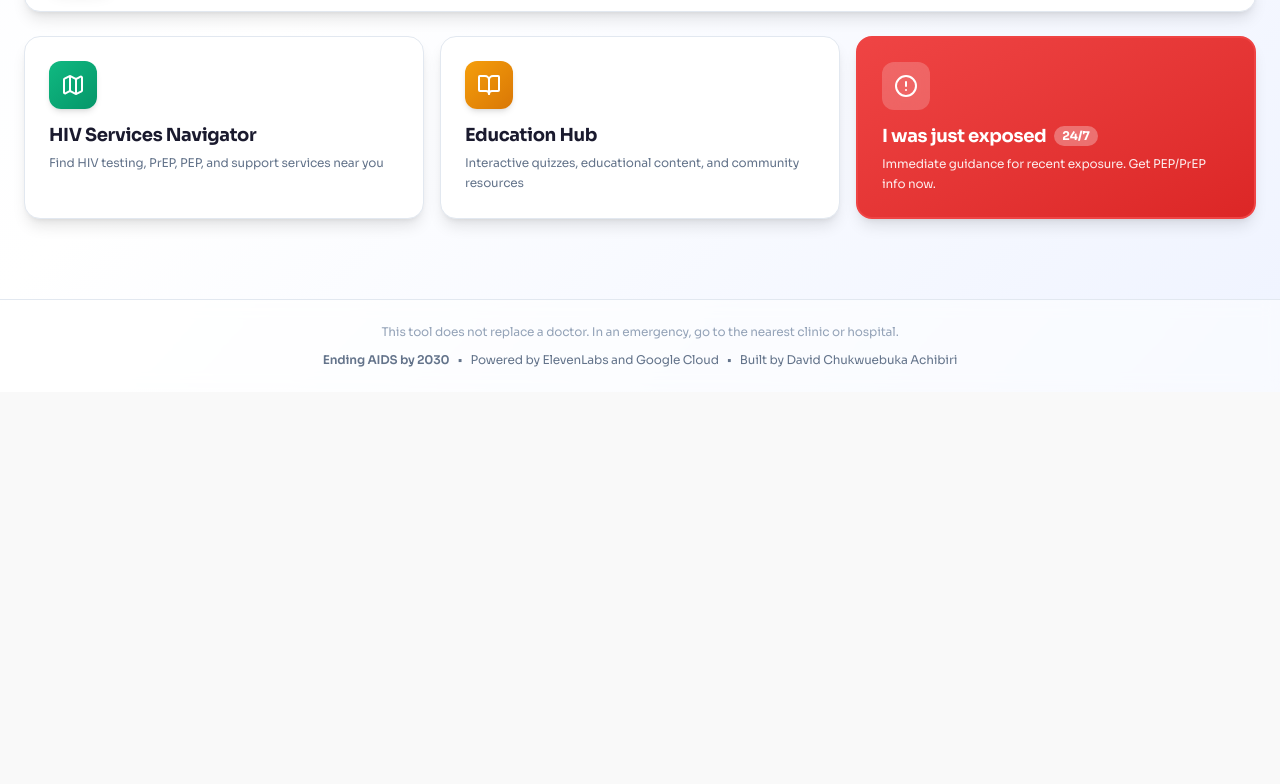
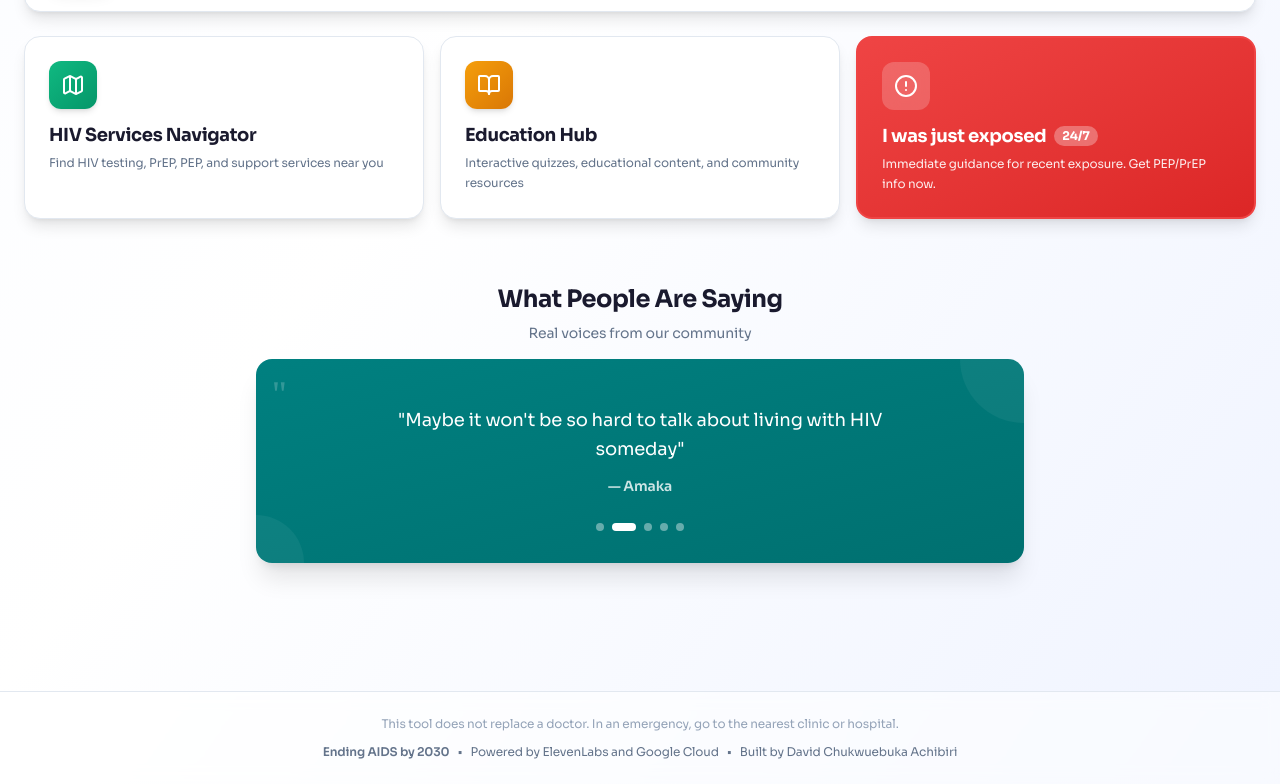
Before and after one commit to david-ac1/Sans-Capote, a Next.js app: page / in a window 1280 px wide. Shown: the part 1023-1807 px from the top of the page. Before the commit the page ends 1415 px from the top, so only its background shows below. Built offline with nearby package versions, Linux system fonts and the light colour scheme.

Commit message:
User Data Obtained and integrated into UI

```diff
--- a/src/app/page.tsx
+++ b/src/app/page.tsx
@@ -3,9 +3,44 @@
 import { MessageCircle, Map, BookOpen, AlertCircle, Sparkles, Shield, Users } from "lucide-react";
 import { useSettings } from "./settings-provider";
 import { strings, t } from "../i18n/strings";
+import { useState, useEffect } from "react";
 
 export default function Home() {
   const { language, discreetMode } = useSettings();
+
+  // Testimonial slideshow state
+  const testimonials = [
+    {
+      quote: "And I thought antibiotics cured HIV.",
+      author: "Caleb"
+    },
+    {
+      quote: "Maybe it won't be so hard to talk about living with HIV someday",
+      author: "Amaka"
+    },
+    {
+      quote: "People need SexED in Africa and we need to stop being scared of bringing it up.",
+      author: "Chiagozie B."
+    },
+    {
+      quote: "The rates at which people have unprotected sex, I think this app can help change the motion.",
+      author: "Timilehin"
+    },
+    {
+      quote: "Never been quizzed before on HIV. The certificate thing is cool.",
+      author: "Fareeda"
+    }
+  ];
+
+  const [currentTestimonial, setCurrentTestimonial] = useState(0);
+
+  useEffect(() => {
+    const interval = setInterval(() => {
+      setCurrentTestimonial((prev) => (prev + 1) % testimonials.length);
+    }, 5000); // Change every 5 seconds
+
+    return () => clearInterval(interval);
+  }, [testimonials.length]);
 
   return (
     <div className="min-h-screen bg-gradient-to-br from-[#F8FAFF] via-[#FFF] to-[#F0F4FF]">
@@ -328,6 +363,58 @@ export default function Home() {
             </a>
           </div>
         </section>
+
+        {/* Testimonials Section */}
+        <section className="mb-12 max-w-3xl mx-auto mt-16">
+          <div className="text-center mb-4">
+            <h2 className="text-2xl font-bold text-[#1a1a2e] mb-2">
+              {language === 'en' ? 'What People Are Saying' : 'Ce Que Disent Les Gens'}
+            </h2>
+            <p className="text-sm text-[#64748b]">
+              {language === 'en' ? 'Real voices from our community' : 'Vraies voix de notre communauté'}
+            </p>
+          </div>
+
+          <div className="relative bg-gradient-to-br from-[#008080] to-[#007070] rounded-2xl shadow-xl p-6 md:p-8 overflow-hidden">
+            {/* Decorative elements */}
+            <div className="absolute top-0 right-0 w-32 h-32 bg-white/5 rounded-full -translate-y-1/2 translate-x-1/2"></div>
+            <div className="absolute bottom-0 left-0 w-24 h-24 bg-white/5 rounded-full translate-y-1/2 -translate-x-1/2"></div>
+
+            {/* Quote icon */}
+            <div className="absolute top-4 left-4 text-white/20 text-4xl font-serif">"</div>
+
+            {/* Testimonial content */}
+            <div className="relative z-10 min-h-[120px] flex flex-col items-center justify-center text-center">
+              <div
+                key={currentTestimonial}
+                className="animate-fade-in"
+              >
+                <p className="text-base md:text-lg text-white font-medium mb-3 leading-relaxed max-w-xl">
+                  "{testimonials[currentTestimonial].quote}"
+                </p>
+                <p className="text-white/80 font-semibold text-sm">
+                  — {testimonials[currentTestimonial].author}
+                </p>
+              </div>
+            </div>
+
+            {/* Navigation dots */}
+            <div className="relative z-10 flex justify-center gap-2 mt-3">
+              {testimonials.map((_, index) => (
+                <button
+                  key={index}
+                  onClick={() => setCurrentTestimonial(index)}
+                  className={`w-2 h-2 rounded-full transition-all duration-300 ${
+                    index === currentTestimonial
+                      ? 'bg-white w-6'
+                      : 'bg-white/40 hover:bg-white/60'
+                  }`}
+                  aria-label={`Go to testimonial ${index + 1}`}
+                />
+              ))}
+            </div>
+          </div>
+        </section>
       </main>
     </div>
   );
```
Also changed, not shown: 1 other file (tests, documents, lock files or other folders).
